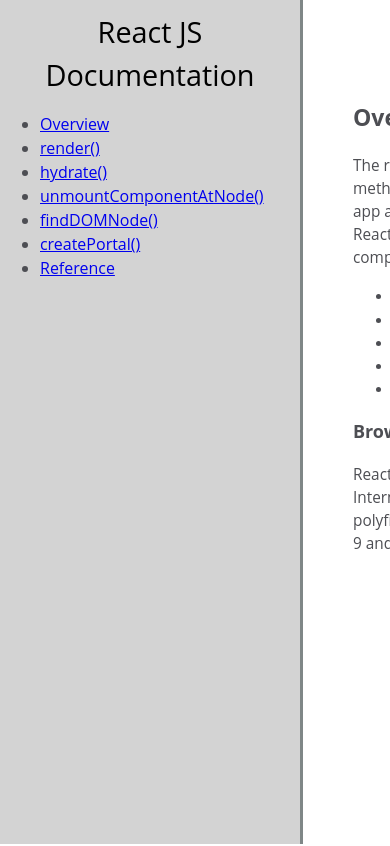
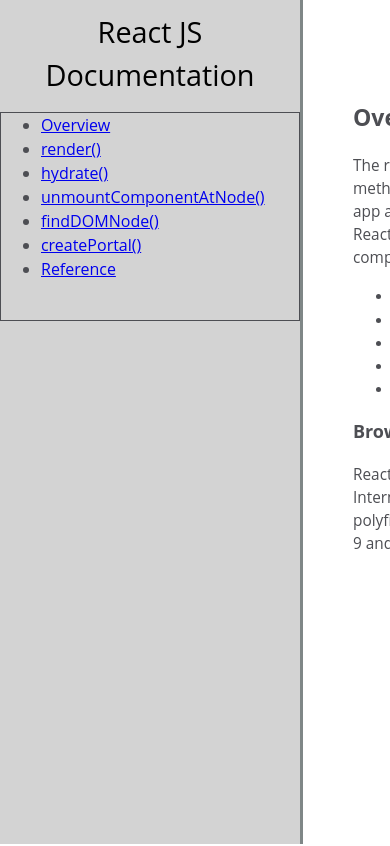
Before and after one commit to lilrob33/tec-doc, a plain HTML site: page index.html in a window 390 px wide. Shown: the top 846 px of the page. Drawn offline with Linux system fonts and the light colour scheme.

Commit message:
Added @media query

```diff
--- a/index.html
+++ b/index.html
@@ -119,6 +119,11 @@
             margin-top: 20px;
             margin-right: -30px;
         }
+        @media only screen and (max-width: 815px) {
+            #navbar ul {
+                border: 1px solid;
+                height: 207px;
+            }
     </style>
 </head>
 <body>
```
